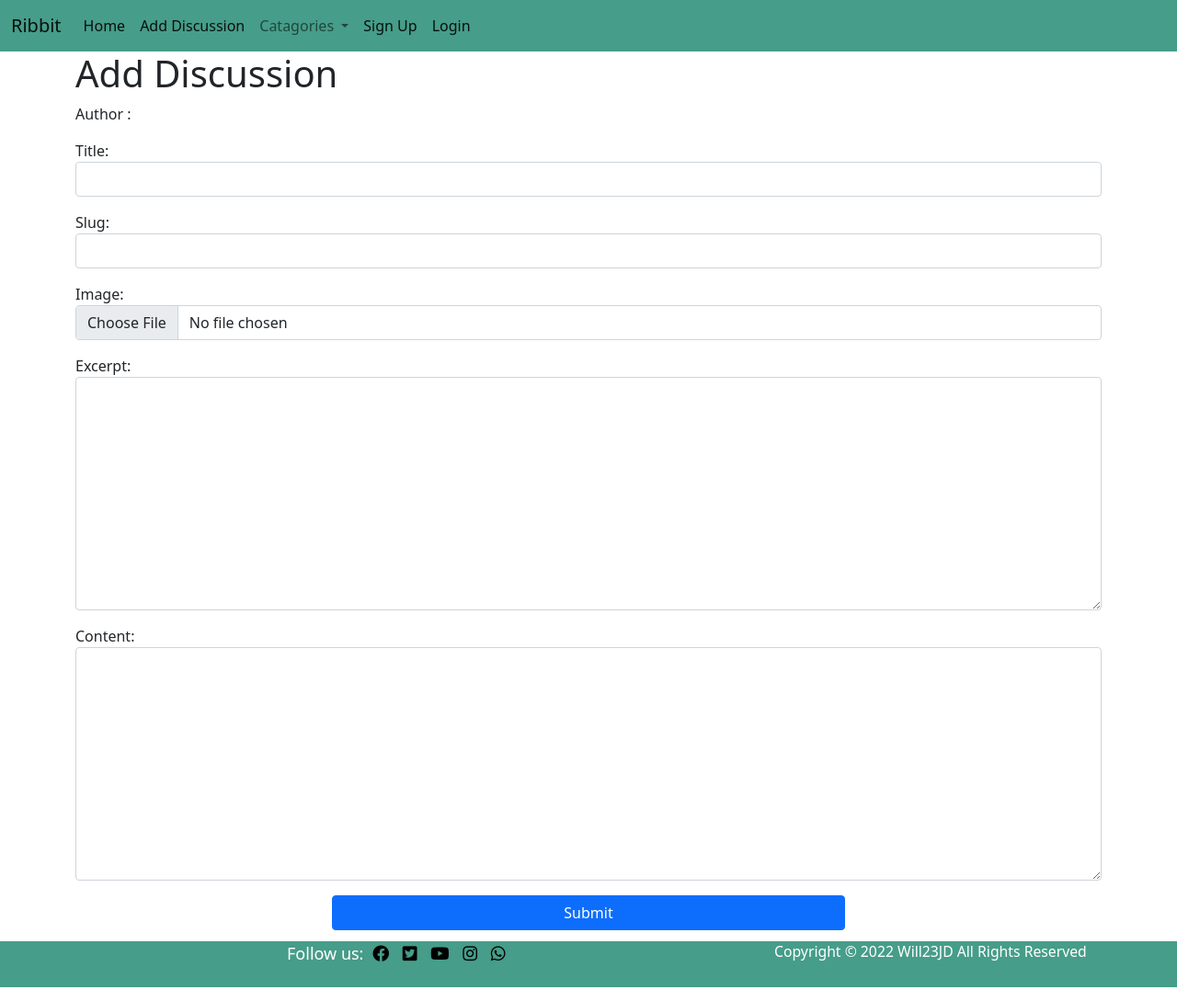
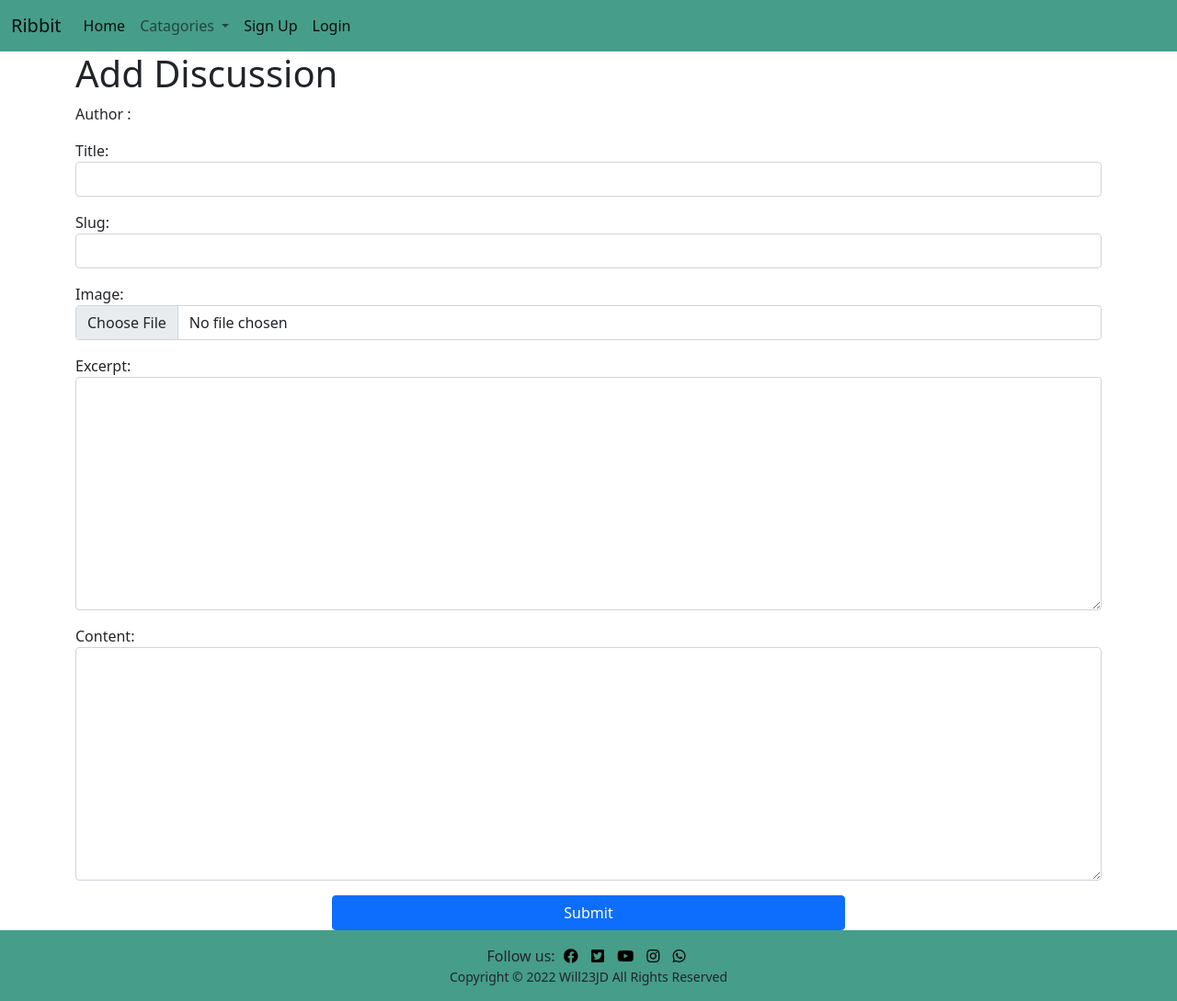
Before and after one commit to Code-Institute-Submissions/will23JD-Ribbit_SepResub, a Django app: page /add_discussion/ in a window 1280 px wide. Shown: the whole page at 92% size. Run offline with Django 3.2, Linux system fonts and the light colour scheme.

Commit message:
Fix footer and moved add discussion to auth users only

```diff
--- a/static/css/style.css
+++ b/static/css/style.css
@@ -4,17 +4,11 @@
     background-color: #469d89;
 }
 
-/* footer */
-
-footer {
-    color: white;
-    height: 50px;
-    font-size: large;
+.dark-bg {
+    background-color: #445261;
 }
 
-.f-d {
-    margin-top: 12px;
-}
+/* footer */
 
 .f-d a {
     padding: 5px;
--- a/templates/base.html
+++ b/templates/base.html
@@ -1,7 +1,7 @@
 {% load static %}
 
 <!DOCTYPE html>
-<html lang="en">
+<html lang="en" class="h-100">
 <head>
     <meta charset="UTF-8">
     <meta http-equiv="X-UA-Compatible" content="IE=edge">
@@ -18,7 +18,7 @@
     <title>Ribbit</title>
 
 </head>
-<body>
+<body class="d-flex flex-column h-100">
     <!-- Navbar -->
     <nav class="navbar navbar-expand-lg navbar-light bg-aqua">
         <div class="container-fluid">
@@ -31,9 +31,6 @@
               <li class="nav-item">
                 <a class="nav-link active" aria-current="page" href="{% url 'home' %}">Home</a>
               </li>
-              <li class="nav-item">
-                <a class="nav-link active" aria-current="page" href="{% url 'addDis' %}">Add Discussion</a>
-              </li>
               <li class="nav-item dropdown">
                 <a class="nav-link dropdown-toggle" href="#" id="navbarDropdownMenuLink" role="button" data-bs-toggle="dropdown" aria-expanded="false">
                   Catagories
@@ -45,6 +42,9 @@
                 </ul>
               </li>
               {% if user.is_authenticated %}
+              <li class="nav-item">
+                <a class="nav-link active" aria-current="page" href="{% url 'addDis' %}">Add Discussion</a>
+              </li>
               <li class="nav-item">
                 <a class="nav-link active" aria-current="page" href="{% url 'account_logout' %}">Logout</a>
               </li>
@@ -61,13 +61,15 @@
         </div>
       </nav>
 
+    <main class="flex-shrink-0">
       {% block content %}
       <!-- Content Goes here -->
       {% endblock content %}
-    <footer class="bg-aqua">
-      <div class="container f-d">
-        <div class="row">
-          <div class="col-8 mx-auto" style="width: 300px;">Follow us:
+    </main>
+    <!-- Footer -->
+
+    <footer class="footer mt-auto py-3 bg-aqua">
+        <div class="m-0 text-center f-d">Follow us:
             <a href="http://facebook.com" target="_blank" rel="noopener" aria-label="Visit our Facbook page (opens in a new tab)"><i class="fab fa-facebook"></i></a>
 
             <a href="http://twitter.com" target="_blank" rel="noopener" aria-label="Visit our Twitter page (opens in a new tab)"><i class="fab fa-twitter-square"></i></a>
@@ -78,11 +80,7 @@
 
             <a href="http://whatsapp.com" target="_blank" rel="noopener" aria-label="Visit our WhatsApp page (opens in a new tab)"><i class="fab fa-whatsapp"></i></a>
       </div>
-          <div class="col-4 s-text">
-            Copyright &copy; <script>document.write(new Date().getFullYear())</script> Will23JD All Rights Reserved
-          </div>
-        </div>
-      </div>
+      <p class="m-0 text-center s-text">Copyright &copy; <script>document.write(new Date().getFullYear())</script> Will23JD All Rights Reserved</p>
   </footer>
 </body>
 </html>
```
Lines whose indentation alone changed are shown as unchanged.
